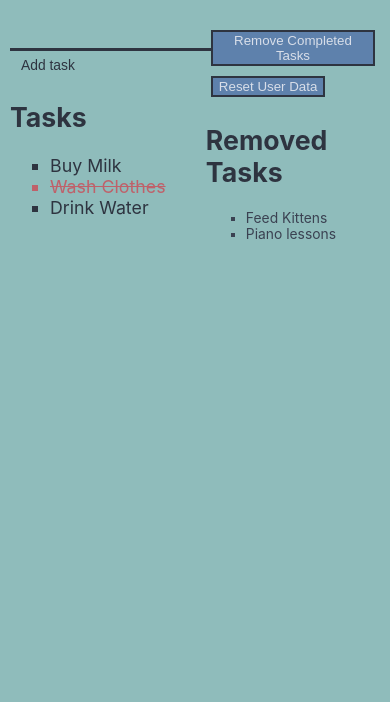
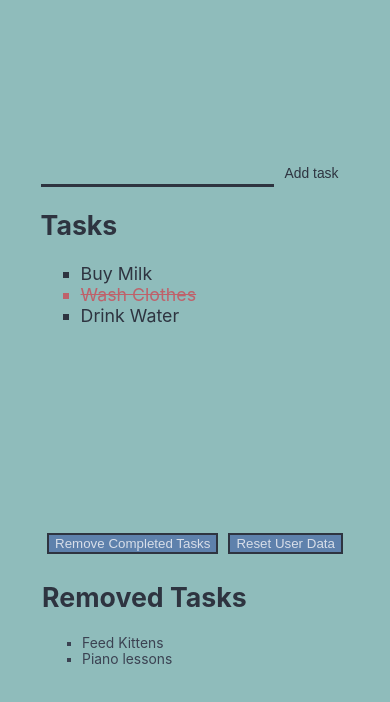
Before and after one commit to rs4231199/todo-web-app-react, a React (Create React App) app: page / in a window 390 px wide. Shown: the top 702 px of the page. Built offline with nearby package versions, Linux system fonts and the light colour scheme; no server answers.

Commit message:
(+/-) CSS changes. Now it looks nice on mobile too

```diff
--- a/src/App.css
+++ b/src/App.css
@@ -1,3 +1,7 @@
+body {
+  background-color: var(--nord7);
+}
+
 .App {
   background-color: var(--nord7);
   min-height: 100vh;
@@ -6,6 +10,14 @@
   justify-content: space-evenly;
   font-size: calc(10px + 2vmin);
   color: var(--nord0);
+  overflow: hidden;
+}
+
+@media (max-width: 800px) {
+  .App {
+    flex-direction: column;
+    align-items: center;
+  }
 }
 
 ::selection {
@@ -20,6 +32,7 @@
   align-items: center;
   min-width: 30vw;
   text-overflow: wrap;
+  padding: auto;
 }
 
 input {
```
